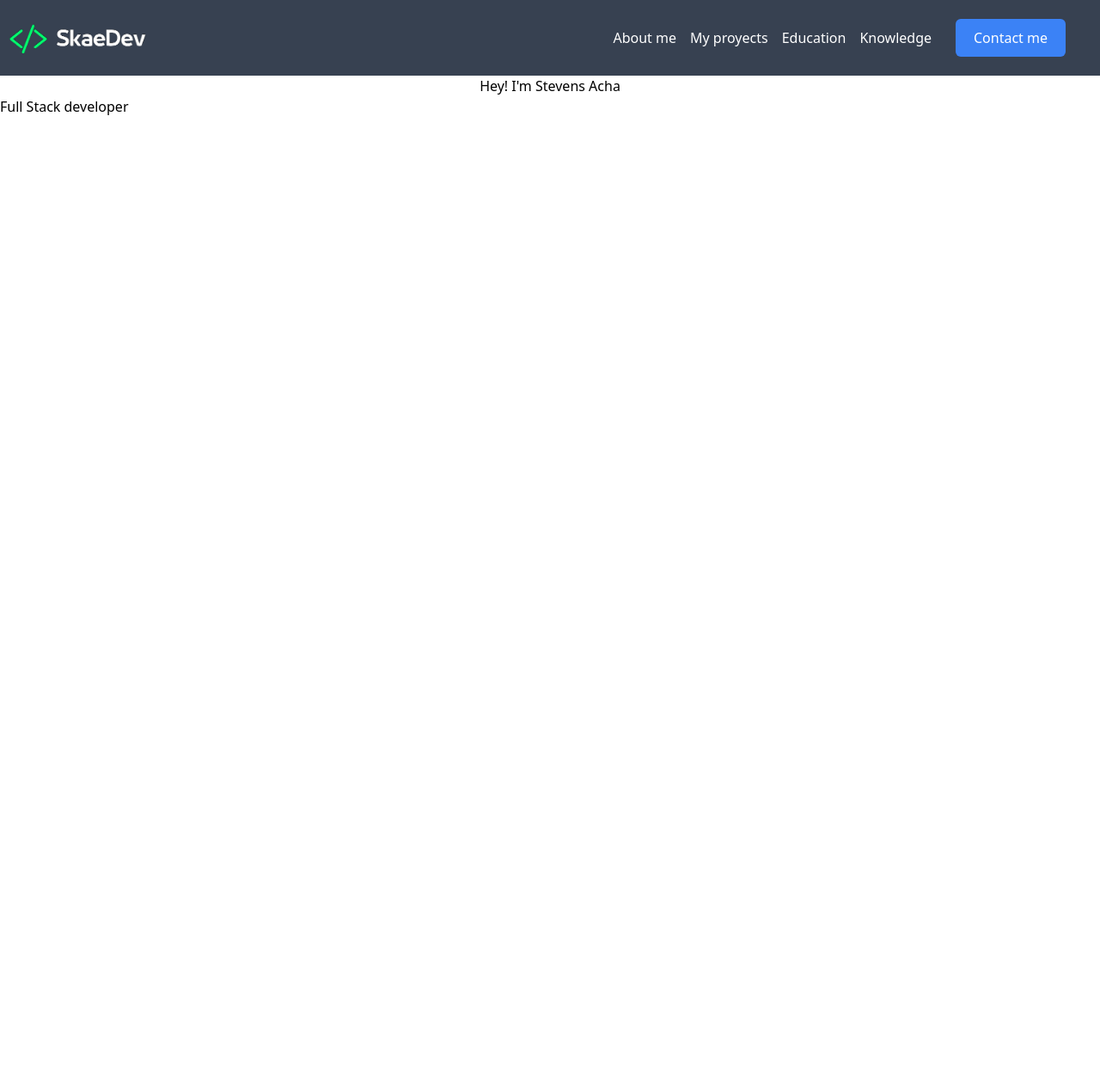
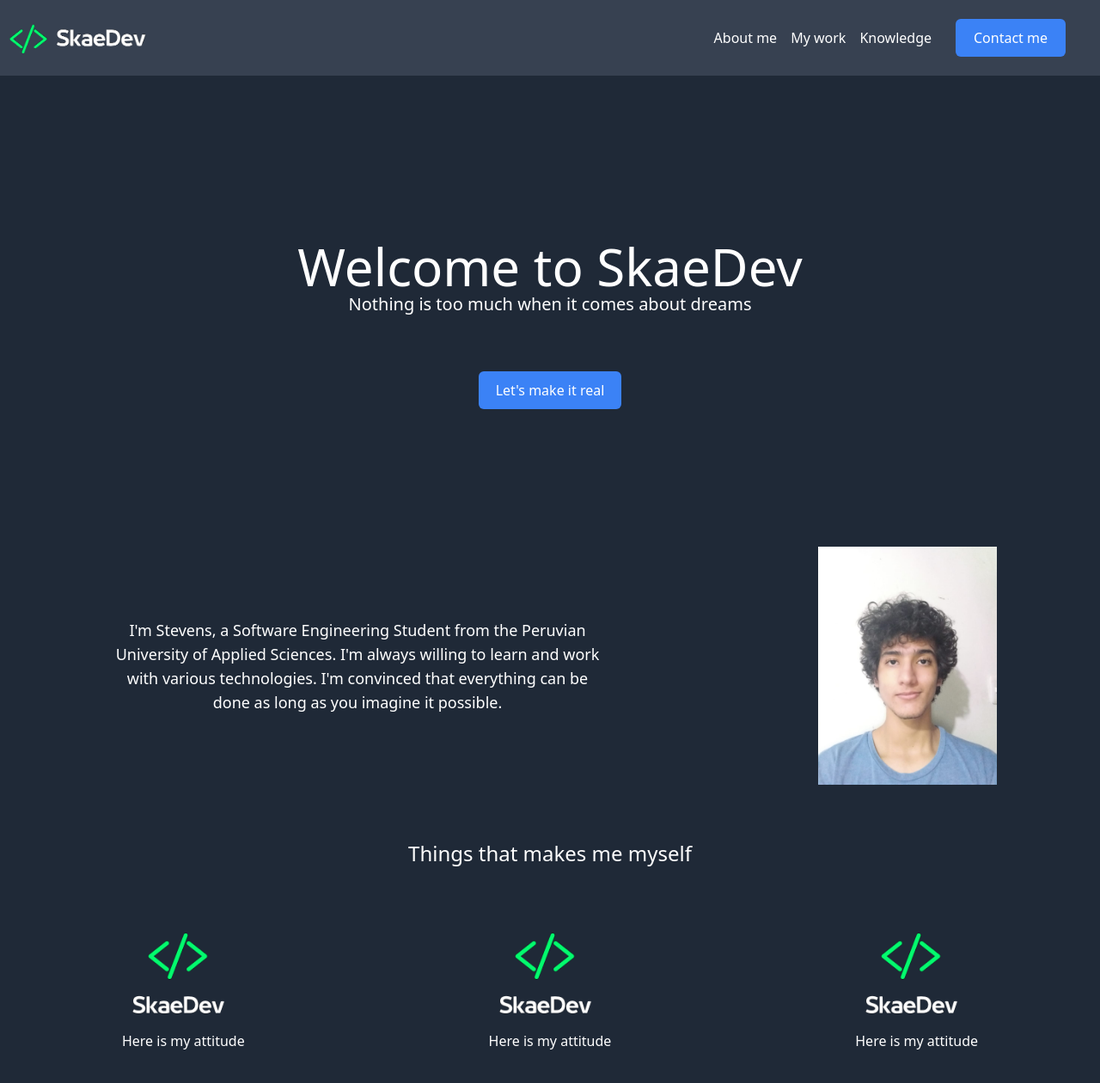
Before and after one commit to SkaeCrew/WebPage, a website: page src/index.html in a window 1280 px wide. Shown: the whole page at 86% size. Before the commit the page ends 800 px from the top, so only its background shows below. Drawn offline with Linux system fonts and the light colour scheme.

Commit message:
adding hero and about sections

```diff
--- a/src/index.html
+++ b/src/index.html
@@ -8,47 +8,71 @@
     <link rel="icon" href="../public/img/logo_vertical.png" type="image type"></link>
     <script src="script.js"></script>
 </head>
-<body class="">
+<body class="bg-gray-800">
     <section id="navbar">
             <nav id="nav" class="bg-gray-700 py-3 relative">
                 <div class="container mx-auto flex content-between justify-between items-center px-8 lg:px-0">
-                    <a href="#"><img src="../public/img/logo_horizontal.png"  class="w-auto h-16 transition ease-in-out duration-300 hover:scale-110"></a>
+                    <a href="#"><img src="../public/img/logo_horizontal.png"  class=" w-auto h-16 transition ease-in-out duration-300 hover:scale-110"></a>
                     <div class="flex lg:hidden">
                         <img src="../public/img/menu_icon.png" class="w-auto h-6 cursor-pointer" onclick="openMenu()">
                     </div>
                     <div id="menu" class="text-white lg:mx-3 lg:flex lg:relative lg:top-0 lg:w-auto lg:left-auto lg:-translate-x-2 lg:bg-transparent absolute top-20 w-full left-0 bg-gray-700 -translate-x-full transition ease-in-out duration-200">
                         <div class=" flex items-center lg:flex-row flex-col w-full ">
-                            <a class="menu-item" href="#">About me</a>
-                            <a class="menu-item" href="#">My proyects</a>
-                            <a class="menu-item" href="#">Education</a>
+                            <a class="menu-item" href="#about-me">About me</a>
+                            <a class="menu-item" href="#">My work</a>
                             <a class="menu-item" href="#">Knowledge</a>
                         </div>
                         <div class="flex items-center justify-between lg:flex-row lg:mt-0 flex-col mt-2 ">
                             <a href="#" class="btn-contact-me text-center lg:w-32  w-full  ">Contact me</a>
                         </div>
                     </div>
-
                 </div>
-
             </nav>
     </section>
     <section id="hero-section">
-        <h1 class=" text-center">Hey! I'm Stevens Acha</h1>
-        <h2>Full Stack developer</h2>
+        <div class="text-white flex justify-center text-center flex-col mt-48">
+            <h1 class=" text-6xl ">Welcome to SkaeDev</h1>
+            <h2 class="text-xl">Nothing is too much when it comes about dreams</h2>
+            <div class="mt-16 ">
+                <button href="#" class="text-center rounded-md px-5 py-2.5 w-auto hover:scale-110 transition duration-150 ease-in-out bg-blue-500 hover:bg-blue-600">Let's make it real</button>
+            </div>
+        </div>
     </section>
     <section id="about-me">
-
+        <div class="flex flex-col">
+            <div class="flex flex-row justify-around mt-40 ">
+                <div class="text-center flex justify-center items-center text-white px-32">
+                    <p class=" text-lg">I'm Stevens, a Software Engineering Student from the Peruvian University of Applied Sciences.
+                        I'm always willing to learn and work with various technologies. I'm convinced that everything can be done as long as you imagine it possible.</p>
+                </div>
+                <div class="flex justify-center min-w-72 mx-20 items-center">
+                    <img class="w-52 h-auto min-w-52 mx-20" src="../public/img/me.jpeg">
+                </div>
+            </div>
+            <div class="mt-16 text-white text-center">
+                <h2 class="text-2xl">Things that makes me myself</h2>
+            </div>
+            <div class="flex flex-row justify-around my-16 text-white text-center">
+                <div class="flex flex-col text-center">
+                    <img src="../public/img/logo_vertical.png" class="w-32">
+                    <h3>Here is my attitude</h3>
+                </div>
+                <div class="flex flex-col">
+                    <img src="../public/img/logo_vertical.png" class="w-32">
+                    <h3>Here is my attitude</h3>
+                </div>
+                <div class="flex flex-col">
+                    <img src="../public/img/logo_vertical.png" class="w-32">
+                    <h3>Here is my attitude</h3>
+                </div>
+            </div>
+        </div>
     </section>
-    <section id="my-proyects">
-
-    </section>
-    <section id="education">
+    <section id="my-woeks">
 
     </section>
     <section id="knowledge">
 
     </section>
-
-
 </body>
 </html>
--- a/src/input.css
+++ b/src/input.css
@@ -8,5 +8,5 @@
     @apply text-white px-5 py-2.5 rounded-md mx-5 transition duration-300 ease-in-out bg-blue-500 hover:bg-blue-600;
 }
 .menu-item{
-    @apply lg:mx-2 lg:my-0 my-2 hover:text-gray-300  transition duration-300 ease-in-out;
+    @apply lg:mx-2 lg:my-0 my-2 hover:text-gray-300  transition duration-500 ease-in-out;
 }
```
Also changed, not shown: public/img/me.jpeg (added), public/output.css.
